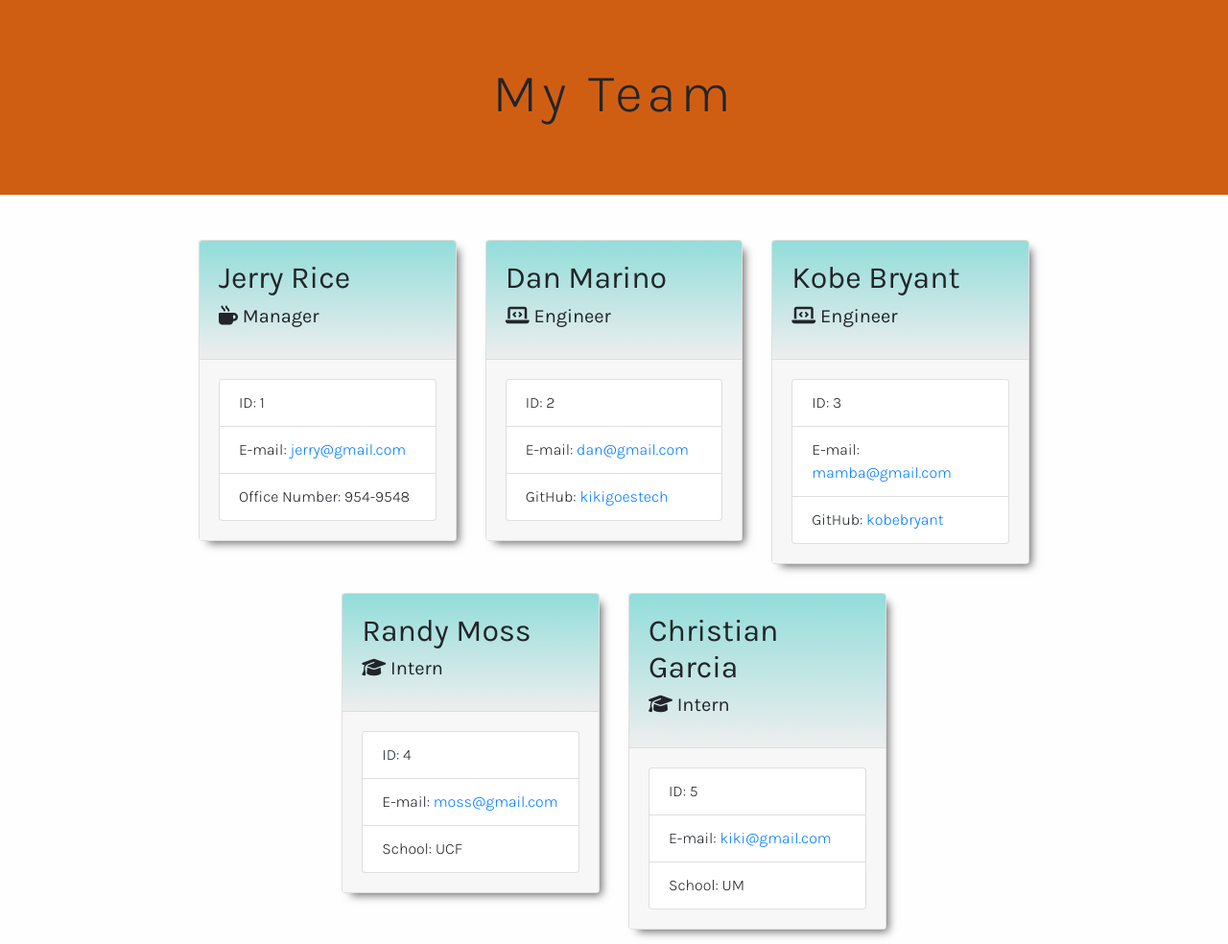
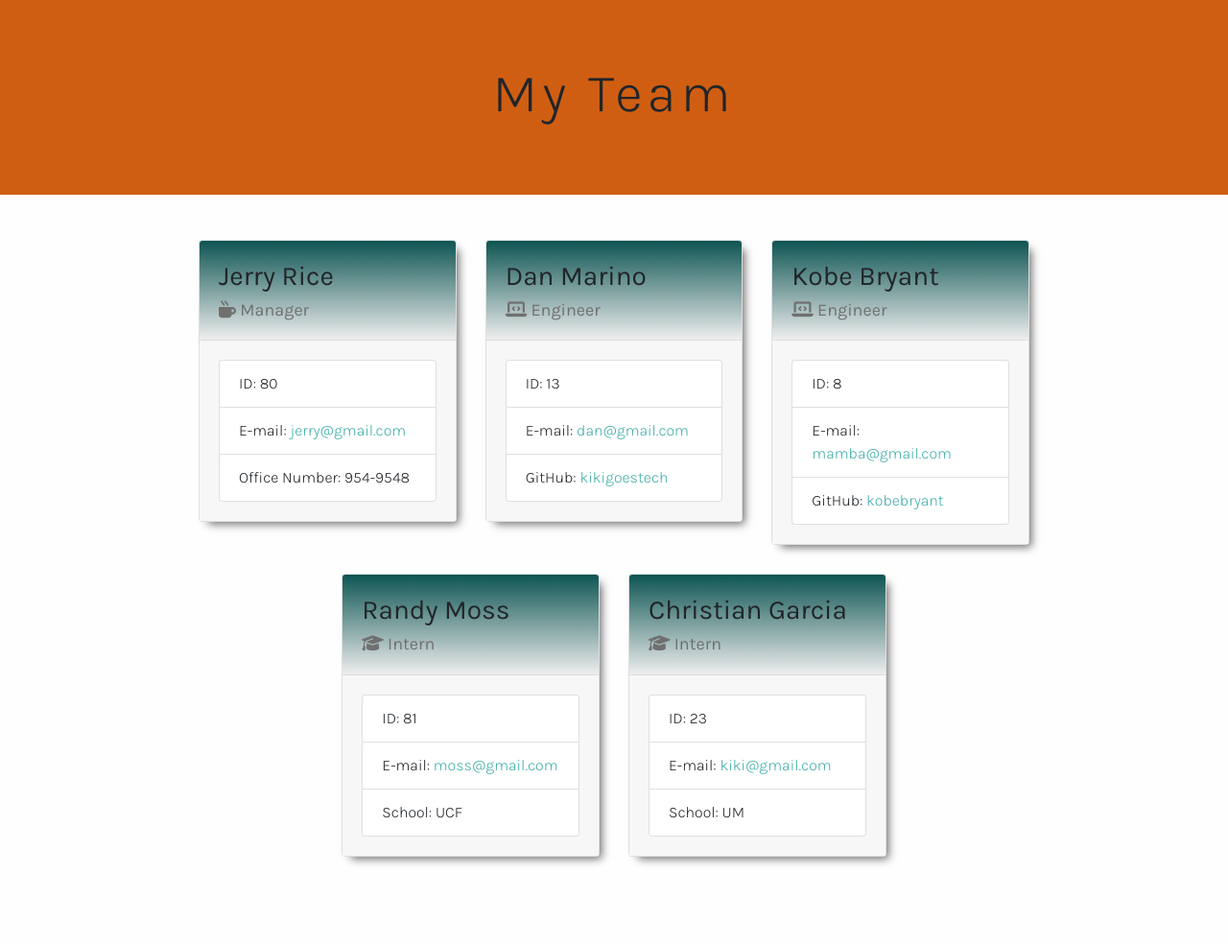
Before and after one commit to kikigoestech/Team-Profile-Generator, a plain HTML site: page disst/index.html in a window 1280 px wide. Shown: the whole page at 96% size. After the commit the page ends 908 px from the top, so only its background shows below. Drawn offline with nearby package versions, Linux system fonts and the light colour scheme.

```diff
--- a/disst/index.html
+++ b/disst/index.html
@@ -34,7 +34,7 @@
                     </div>
                     <div class="card-body">
                         <ul class="list-group">
-                            <li class="list-group-item">ID: 1</li>
+                            <li class="list-group-item">ID: 80</li>
                             <li class="list-group-item">E-mail: <a href="mailto:jerry@gmail.com.com">jerry@gmail.com</a></li>
                             <li class="list-group-item">Office Number: 954-9548</li>
                         </ul>
@@ -50,7 +50,7 @@
                     </div>
                     <div class="card-body">
                         <ul class="list-group">
-                            <li class="list-group-item">ID: 2</li>
+                            <li class="list-group-item">ID: 13</li>
                             <li class="list-group-item">E-mail: <a href="mailto:dan@gmail.com">dan@gmail.com</a></li>
                             <li class="list-group-item">GitHub: <a href="https://github.com/kikigoestech" target="_blank">kikigoestech</a></li>
                         </ul>
@@ -65,7 +65,7 @@
                     </div>
                     <div class="card-body">
                         <ul class="list-group">
-                            <li class="list-group-item">ID: 3</li>
+                            <li class="list-group-item">ID: 8</li>
                             <li class="list-group-item">E-mail: <a href="mailto:mamba@gmail.com.com">mamba@gmail.com</a></li>
                             <li class="list-group-item">GitHub: <a href="https://github.com/kikigoestech" target="_blank">kobebryant</a></li>
                         </ul>
@@ -81,7 +81,7 @@
                     </div>
                     <div class="card-body">
                         <ul class="list-group">
-                            <li class="list-group-item">ID: 4</li>
+                            <li class="list-group-item">ID: 81</li>
                             <li class="list-group-item">E-mail: <a href="mailto:moss@gmail.com">moss@gmail.com</a></li>
                             <li class="list-group-item">School: UCF</li>
                         </ul>
@@ -97,7 +97,7 @@
                     </div>
                     <div class="card-body">
                         <ul class="list-group">
-                            <li class="list-group-item">ID: 5</li>
+                            <li class="list-group-item">ID: 23</li>
                             <li class="list-group-item">E-mail: <a href="mailto:kiki@gmail.com">kiki@gmail.com</a></li>
                             <li class="list-group-item">School: UM</li>
                         </ul>
--- a/disst/style.css
+++ b/disst/style.css
@@ -42,7 +42,29 @@
 }
 
 div.card-header {
-    background: linear-gradient(#92ddda, #eee);
+    background: linear-gradient(#0e5553, #eee);
     padding: 20px;
     border-bottom: 1px solid #ddd;
 }
+
+.card-header h2 {
+    font-size: 28px;
+    font-weight: 400;
+}
+
+h5.card-title {
+    font-size: 18px;
+    color: #707070;
+    margin: 0;
+}
+
+a:link, a:visited {
+    color: #3fada8;
+    text-decoration: none;
+    transition: all 0.5s ease 0s;
+}
+
+a:hover {
+    color: #92ddda;
+    text-decoration: none;
+}
```
Also changed, not shown: 2 other files.
